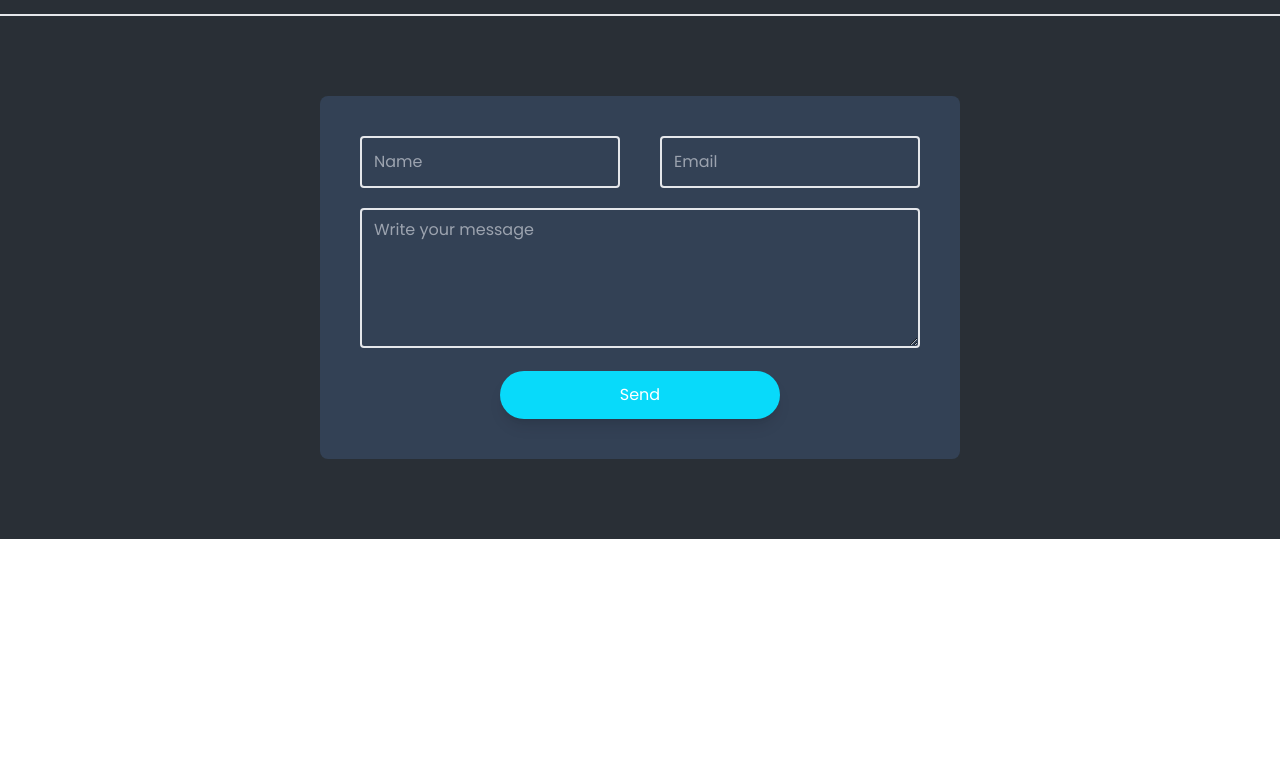
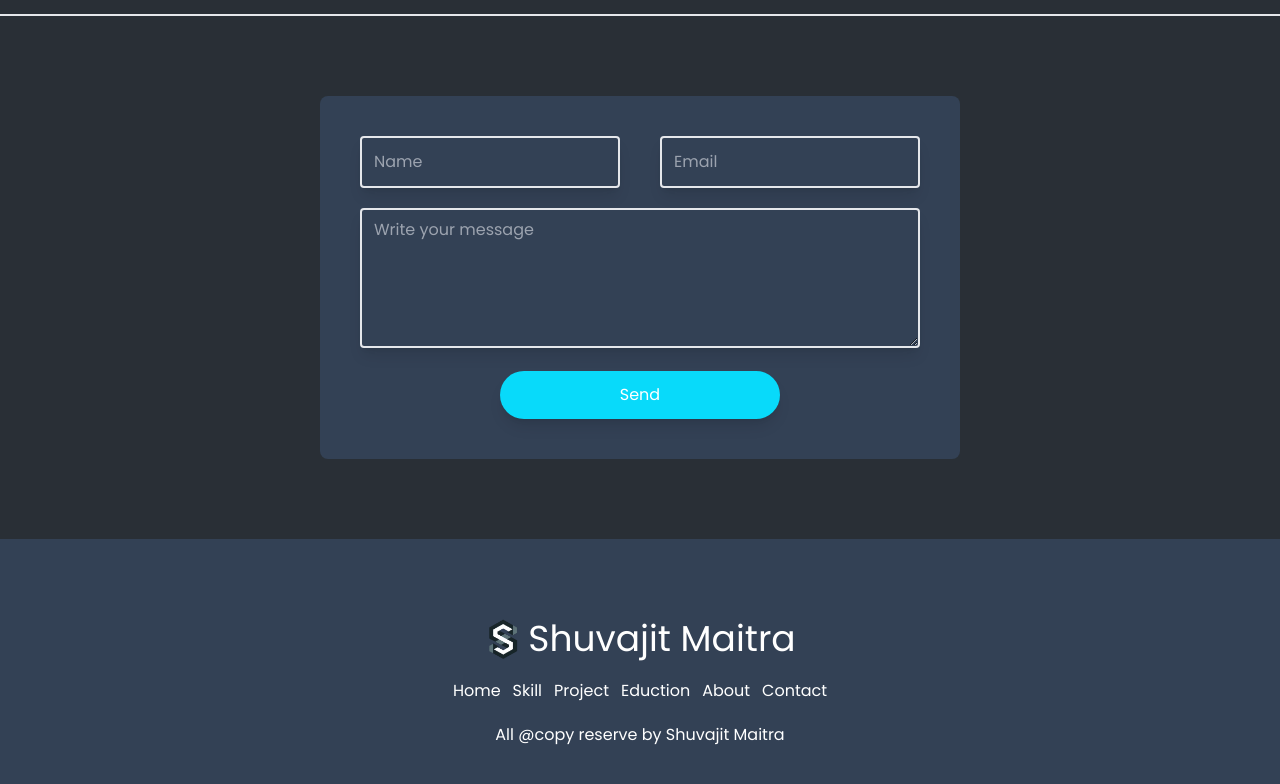
Before and after one commit to shuvajitmaitra/portfolio-website, a React (Vite) app: page / in a window 1280 px wide. Shown: the part 4657-5441 px from the top of the page. Before the commit the page ends 5196 px from the top, so only its background shows below. Built offline with nearby package versions, Linux system fonts and the light colour scheme.

Commit message:
Footer section added

```diff
--- a/index.html
+++ b/index.html
@@ -2,7 +2,7 @@
 <html lang="en">
   <head>
     <meta charset="UTF-8" />
-    <link rel="icon" type="" href="/" />
+    <link rel="icon" type="" href="/shuvajit-maitra-logo.png" />
     <meta name="viewport" content="width=device-width, initial-scale=1.0" />
     <title>Shuvajit Maitra</title>
   </head>
--- a/src/Components/Contact.jsx
+++ b/src/Components/Contact.jsx
@@ -43,13 +43,14 @@ export const Contact = () => {
           <input
             type="text"
             name="from_name"
-            className="w-full py-3 focus:outline-none px-3 bg-transparent border-2 focus:border-[#08DAFA] placeholder:focus:text-[#08DAFA] rounded"
+            className="w-full py-3 focus:outline-none px-3 bg-transparent border-2 focus:border-[#08DAFA] placeholder:focus:text-[#08DAFA] rounded  shadow-lg hover:shadow-[#08DAFA] duration-1000 hover:scale-110  "
             placeholder="Name"
             required
           />
           <input
             type="email"
-            className="w-full py-3 focus:outline-none px-3 bg-transparent border-2 focus:border-[#08DAFA] placeholder:focus:text-[#08DAFA] rounded"
+            className="w-full py-3 focus:outline-none px-3 bg-transparent border-2 focus:border-[#08DAFA] placeholder:focus:text-[#08DAFA] rounded shadow-lg hover:shadow-[#08DAFA] duration-1000 hover:scale-110  "
+
             placeholder="Email"
             name="from_email"
             required
@@ -59,14 +60,16 @@ export const Contact = () => {
           name="message"
           placeholder="Write your message"
           required
-          className="w-full focus:outline-none mt-5 pb-20 pt-2 px-3 bg-transparent border-2 focus:border-[#08DAFA] placeholder:focus:text-[#08DAFA] rounded"
+          className="w-full focus:outline-none mt-5 pb-20 pt-2 px-3 bg-transparent border-2
+          shadow-lg hover:shadow-[#08DAFA] duration-1000 hover:scale-110
+          focus:border-[#08DAFA] placeholder:focus:text-[#08DAFA] rounded"
         />
        <div className="flex justify-center">
 
        <input
           type="submit"
           value="Send"
-          className="shadow-lg w-1/2 mx-auto hover:shadow-[#08DAFA] duration-1000 hover:scale-110  rounded-full bg-[#08DAFA] hover:bg-[#2ab0c5] text-white  py-3 mt-4"
+          className=" w-1/2 mx-auto shadow-lg hover:shadow-[#08DAFA] duration-1000 hover:scale-110  rounded-full bg-[#08DAFA] hover:bg-[#2ab0c5] text-white  py-3 mt-4"
         />
        </div>
       </form>
--- /dev/null
+++ b/src/Components/Footer.jsx
@@ -0,0 +1,34 @@
+import logo from "../assets/shuvajit-maitra-logo.png";
+
+
+const Footer = () => {
+    const navLinks = ["Home",'Skill', "Project", 'Eduction', "About", 'Contact'];
+
+    const handleNavLink = (nav) => {
+      const handleClickNavLink =()=>{
+        document.getElementById(nav).scrollIntoView({behavior: "smooth"})
+      }
+      return (
+        <ul
+          key={nav}
+        >
+          <li className="cursor-pointer" onClick={handleClickNavLink} >{nav}</li>
+        </ul>
+      );
+    };
+
+    return(
+        <div className="max-w-screen-xl mx-auto py-20 text-white space-y-5">
+           <div className="flex justify-center items-center gap-1 text-4xl ">
+        <img
+          src={logo}
+          alt="logo"
+          className="w-10 h-10"
+        />
+        Shuvajit Maitra
+      </div>
+      <div  className="flex gap-3 justify-center items-center ">{navLinks.map((nav) => handleNavLink(nav))}</div>
+      <h3 className="text-center">All @copy reserve by Shuvajit Maitra</h3>
+        </div>
+    )}
+export default Footer;
--- a/src/Pages/Home.jsx
+++ b/src/Pages/Home.jsx
@@ -2,6 +2,7 @@ import About from "../Components/About";
 import Banner from "../Components/Banner";
 import { Contact } from "../Components/Contact";
 import Education from "../Components/Education";
+import Footer from "../Components/Footer";
 import Navbar from "../Components/Navbar";
 import Projects from "../Components/Projects";
 import Skill from "../Components/Skill";
@@ -24,6 +25,9 @@ const Home = () => {
                </div>
                <Education/>
                <Contact/>
+               <div className="bg-slate-700">
+                <Footer/>
+               </div>
              </main>
         </div>
     )}
```
